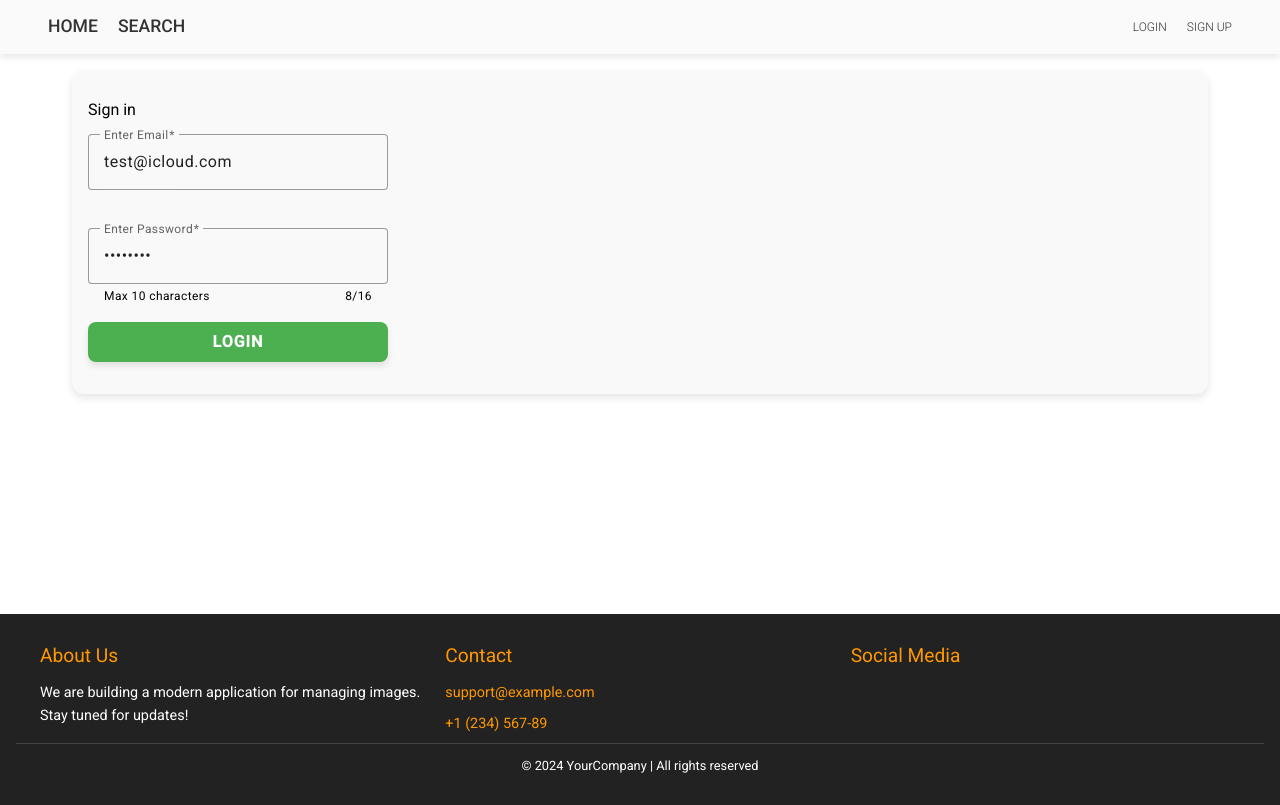
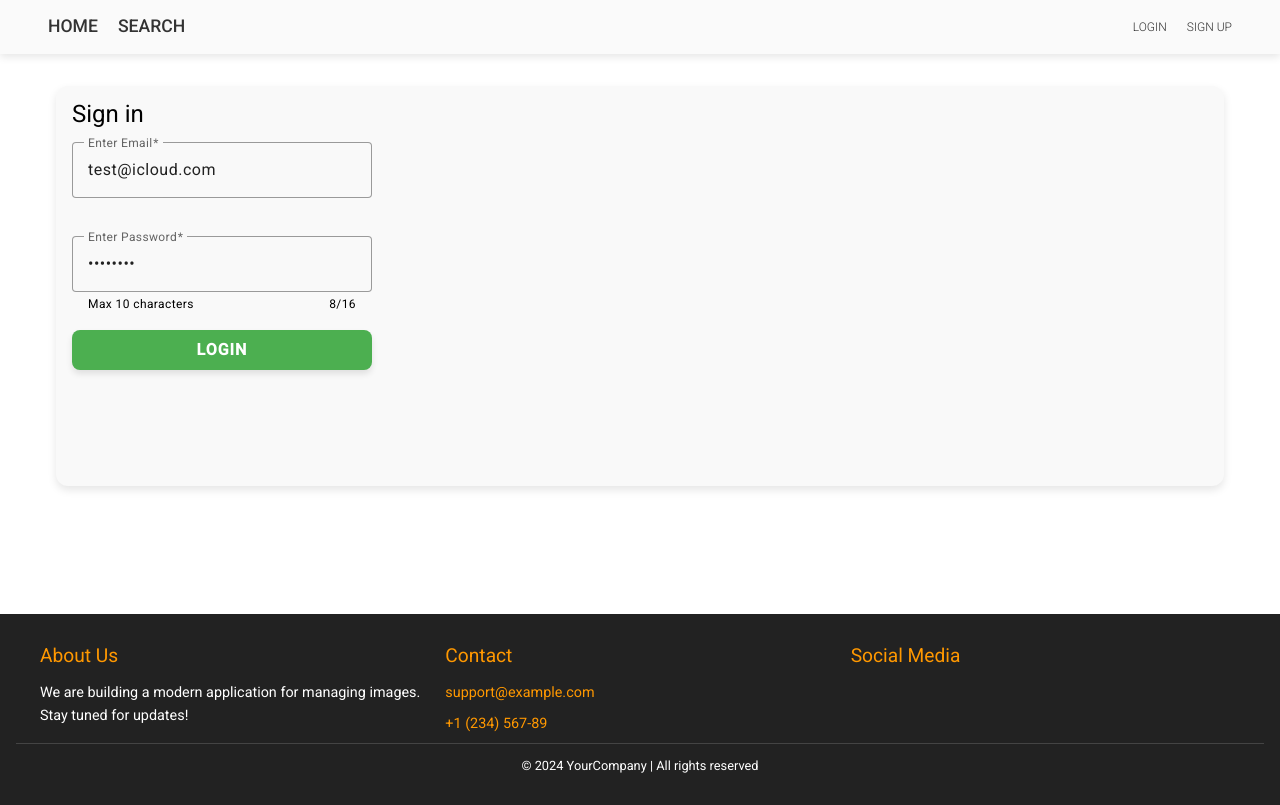
Before and after one commit to Ivan-Andrusyshyn/pixabay, an Angular app: page /auth/login in a window 1280 px wide. Built offline with nearby package versions, Linux system fonts and the light colour scheme.

Commit message:
add styles

```diff
--- a/src/app/app.component.scss
+++ b/src/app/app.component.scss
@@ -4,7 +4,7 @@ main {
   margin: 0 auto;
   max-width: 1200px;
   @media screen and (min-width: 768px) {
-    padding: 1rem 2rem;
+    padding: 2rem 1rem;
   }
 }
 .backdrop {
--- a/src/app/pages/auth/auth.component.scss
+++ b/src/app/pages/auth/auth.component.scss
@@ -1,13 +1,11 @@
 .auth {
   border-radius: 12px;
-  padding: 1rem 0.5rem;
-  box-shadow: 0 4px 8px rgba(0, 0, 0, 0.1);
+  padding: 1rem;
   width: 100%;
+  min-height: 50vh;
   margin: 0 auto;
   gap: 20px;
 
   background-color: #f9f9f9;
-  @media screen and (min-width: 768px) {
-    padding: 2rem 1rem;
-  }
+  box-shadow: 0 4px 8px rgba(0, 0, 0, 0.1);
 }
--- a/src/app/pages/login/login.component.scss
+++ b/src/app/pages/login/login.component.scss
@@ -1,6 +1,10 @@
 h2 {
   margin-bottom: 1rem;
+  font-size: 16px;
   font-weight: 400;
+  @media screen and (min-width: 768px) {
+    font-size: 24px;
+  }
 }
 .login {
   display: flex;
--- a/src/app/pages/sign-up/sign-up.component.scss
+++ b/src/app/pages/sign-up/sign-up.component.scss
@@ -1,6 +1,10 @@
 h2 {
+  margin-bottom: 1rem;
+  font-size: 16px;
   font-weight: 400;
-  margin-bottom: 1rem;
+  @media screen and (min-width: 768px) {
+    font-size: 24px;
+  }
 }
 .signup {
   display: flex;
```
